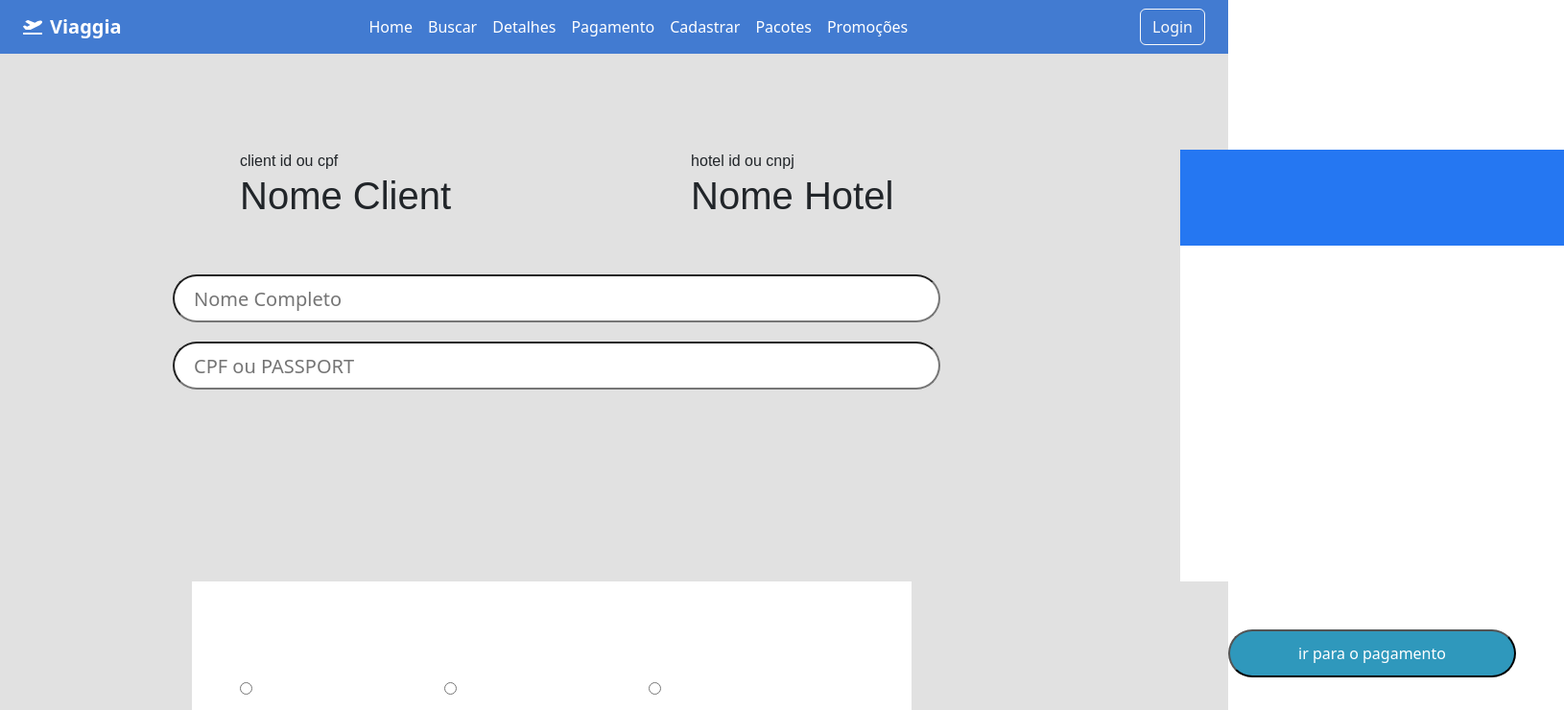
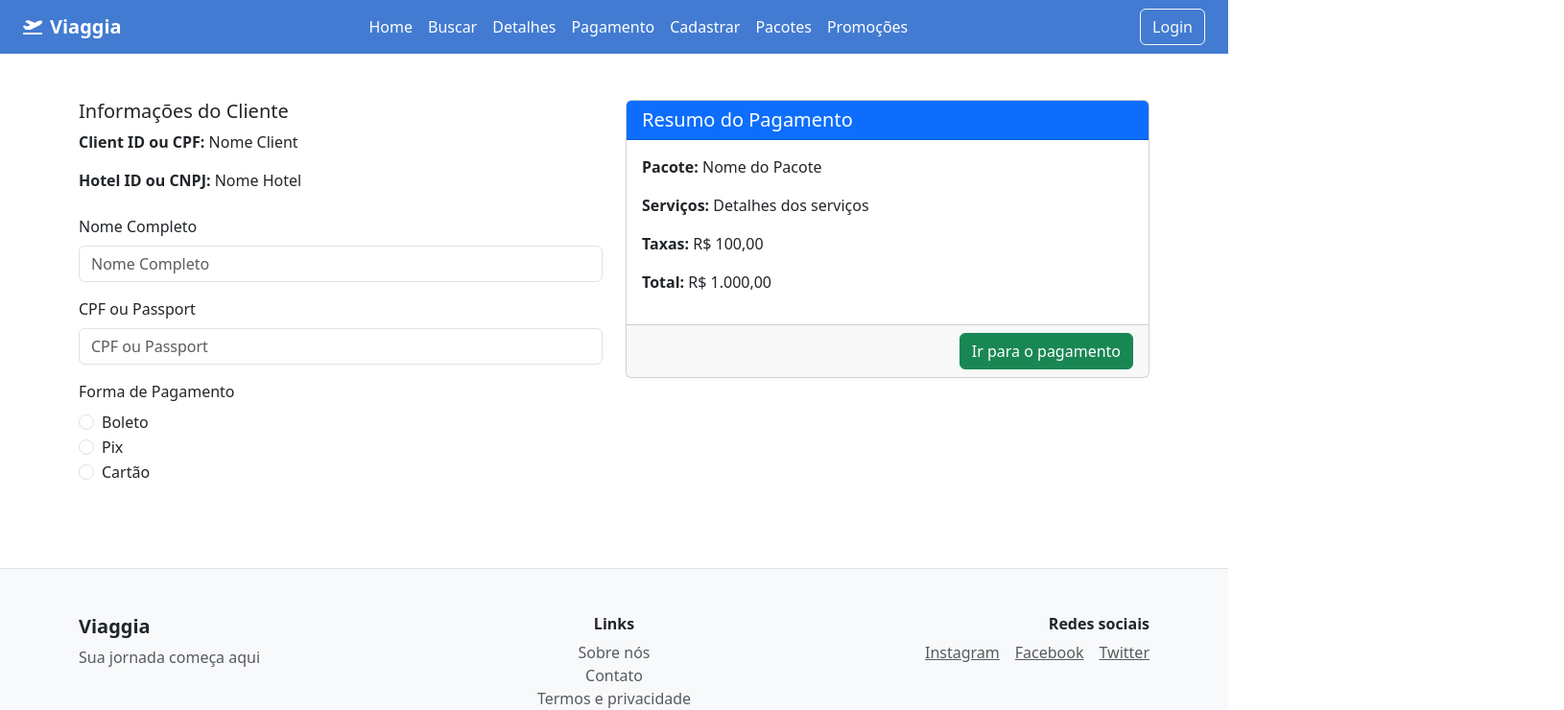
Before and after one commit to Viaggia/viaggia-front, a React (Vite) app: page /payment in a window 1280 px wide. Shown: the top 740 px of the page at 96% size, 1630 px wide, since content can reach past the window. Built offline with nearby package versions, Linux system fonts and the light colour scheme.

Commit message:
feat(payment): página de pagamento

```diff
--- a/src/pages/Payment/Payment.tsx
+++ b/src/pages/Payment/Payment.tsx
@@ -1,52 +1,67 @@
-import '@fortawesome/fontawesome-free/css/all.min.css';
-import './Payment.css';
+import React from 'react';
+import 'bootstrap/dist/css/bootstrap.min.css';
 
+const Payment: React.FC = () => {
+  return (
+    <div className="container py-5">
+      <div className="row">
+        {/* Coluna Esquerda: Informações e Forma de Pagamento */}
+        <div className="col-md-6 mb-4">
+          <div className="mb-4">
+            <h5>Informações do Cliente</h5>
+            <p><strong>Client ID ou CPF:</strong> Nome Client</p>
+            <p><strong>Hotel ID ou CNPJ:</strong> Nome Hotel</p>
+          </div>
 
-function Payment() {
-  return (
-    <div className='payment-container'>
-      <div className='card-informacao'>
-        <div className='infos'>
-          <div className='infos-client'>
-              <span className='text-clientid'>client id ou cpf</span>
-            <h1>Nome Client</h1>
-          </div>
-          <div className='infos-hotel'>
-              <span className='text-hotelid'>hotel id ou cnpj</span>
-              <h1>Nome Hotel</h1>
+          <form>
+            <div className="mb-3">
+              <label htmlFor="nomeCompleto" className="form-label">Nome Completo</label>
+              <input type="text" className="form-control" id="nomeCompleto" placeholder="Nome Completo" required />
+            </div>
+
+            <div className="mb-3">
+              <label htmlFor="cpforpassport" className="form-label">CPF ou Passport</label>
+              <input type="text" className="form-control" id="cpforpassport" placeholder="CPF ou Passport" required />
+            </div>
+
+            <div className="mb-3">
+              <label className="form-label">Forma de Pagamento</label>
+              <div className="form-check">
+                <input className="form-check-input" type="radio" name="formapagamento" id="boleto" value="boleto" />
+                <label className="form-check-label" htmlFor="boleto">Boleto</label>
+              </div>
+              <div className="form-check">
+                <input className="form-check-input" type="radio" name="formapagamento" id="pix" value="pix" />
+                <label className="form-check-label" htmlFor="pix">Pix</label>
+              </div>
+              <div className="form-check">
+                <input className="form-check-input" type="radio" name="formapagamento" id="cartao" value="cartao" />
+                <label className="form-check-label" htmlFor="cartao">Cartão</label>
+              </div>
+            </div>
+          </form>
+        </div>
+
+        {/* Coluna Direita: Resumo do Pagamento */}
+        <div className="col-md-6">
+          <div className="card">
+            <div className="card-header bg-primary text-white">
+              <h5 className="mb-0">Resumo do Pagamento</h5>
+            </div>
+            <div className="card-body">
+              <p><strong>Pacote:</strong> Nome do Pacote</p>
+              <p><strong>Serviços:</strong> Detalhes dos serviços</p>
+              <p><strong>Taxas:</strong> R$ 100,00</p>
+              <p><strong>Total:</strong> R$ 1.000,00</p>
+            </div>
+            <div className="card-footer text-end">
+              <button className="btn btn-success">Ir para o pagamento</button>
+            </div>
           </div>
         </div>
-        <div className='inputs'>
-          <input type="text" id="nomeCompleto" name="nomeCompleto" placeholder="Nome Completo" required />
-          <input type="text" id="cpforpassport" name="cpforpassport" placeholder="CPF ou PASSPORT" required />
-        </div>
-
-        <div className='forma-pagamento'>
-          <div className='pagamento-radio'>
-             <label>
-                <input type="radio" name='formapagamento' value="boleto" />
-              </label>
-              <label>
-                <input type="radio" name='formapagamento' value="pix"/>
-              </label>
-              <label>
-                <input type="radio" name='formapagamento' value="cartao"/>
-              </label>
-          </div>
-        </div>
-
-      </div>
-
-      <div className='pagamento-info'>
-          <div className='total-pagar'>
-
-          </div>
-          <button className='ir-pagamento'>ir para o pagamento</button>
       </div>
     </div>
+  );
+};
 
-
-  );
-}
-
-export default Payment
+export default Payment;
```
